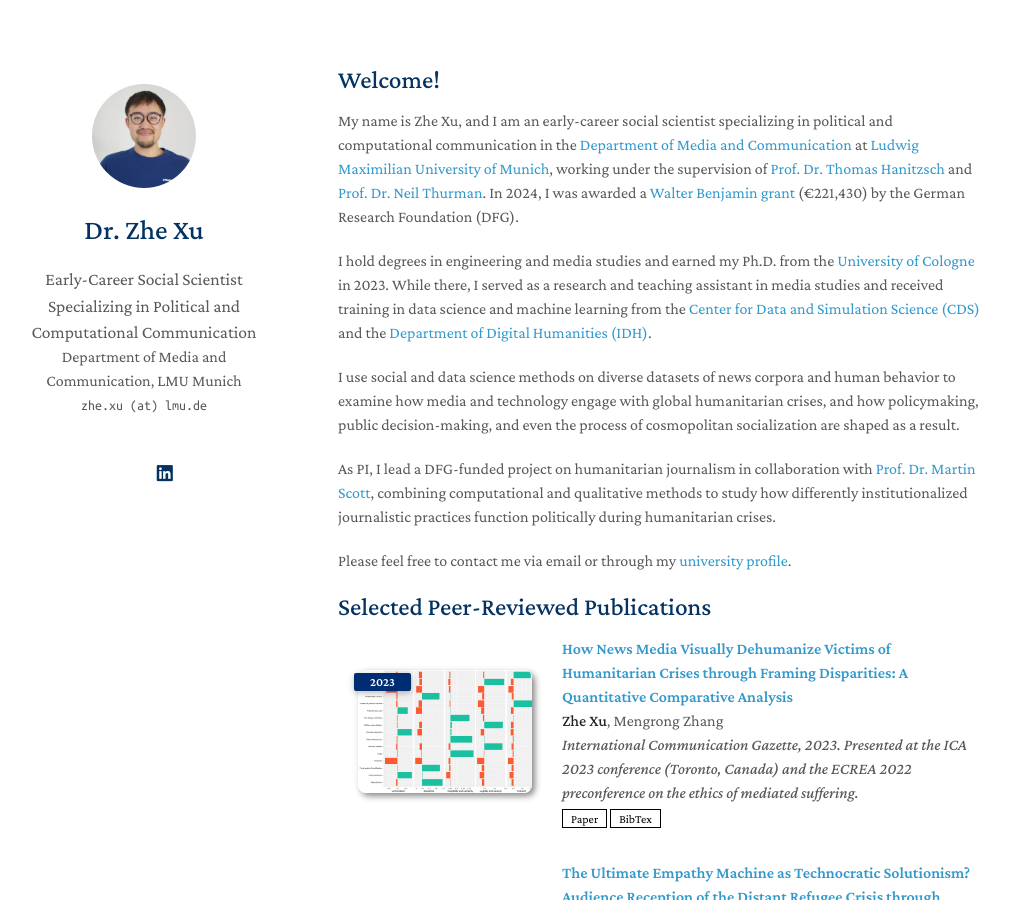
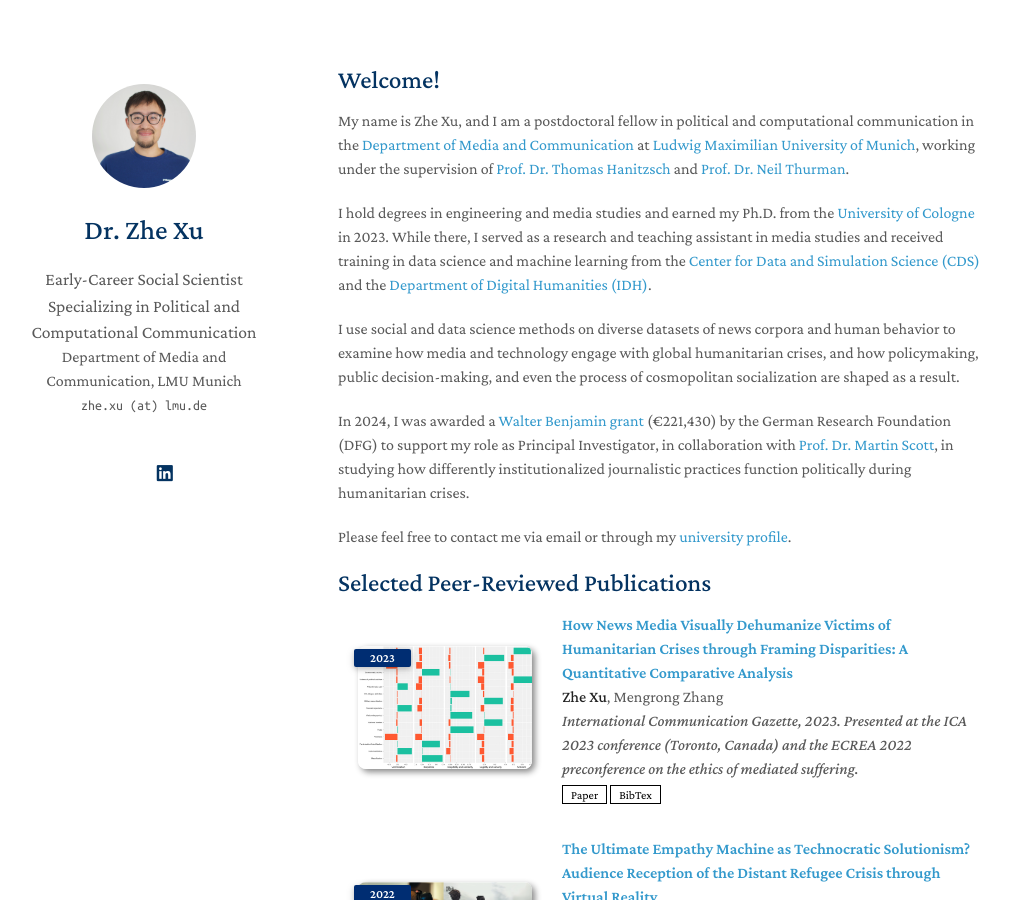
Before and after one commit to zhexuphd/home, a Jekyll site: the page built from index.md, in a window 1280 px wide and 900 px high. Shown: the whole window, without its empty margins (132-1142 px from the left). Built offline with Jekyll 4.4.1, drawn with Linux system fonts in a browser that asks for light colours; a style sheet for code colours, icons or effects is not loaded; our own code applies the rules of GitHub Pages for plain Markdown files.

Commit message:
Update index.md

```diff
--- a/index.md
+++ b/index.md
@@ -3,13 +3,13 @@
 ---
 
 ## Welcome!
-My name is Zhe Xu, and I am an early-career social scientist specializing in political and computational communication in the [Department of Media and Communication](https://www.ifkw.uni-muenchen.de/index.html) at [Ludwig Maximilian University of Munich](https://www.lmu.de/en/), working under the supervision of [Prof. Dr. Thomas Hanitzsch](https://www.ifkw.uni-muenchen.de/organisation/personen/professoren/hanitzsch_thomas/index.html) and [Prof. Dr. Neil Thurman](https://neilthurman.com/). In 2024, I was awarded a [Walter Benjamin grant](https://www.dfg.de/en/research-funding/funding-opportunities/programmes/individual/walter-benjamin) (€221,430) by the German Research Foundation (DFG).
+My name is Zhe Xu, and I am a postdoctoral fellow in political and computational communication in the [Department of Media and Communication](https://www.ifkw.uni-muenchen.de/index.html) at [Ludwig Maximilian University of Munich](https://www.lmu.de/en/), working under the supervision of [Prof. Dr. Thomas Hanitzsch](https://www.ifkw.uni-muenchen.de/organisation/personen/professoren/hanitzsch_thomas/index.html) and [Prof. Dr. Neil Thurman](https://neilthurman.com/).
 
 I hold degrees in engineering and media studies and earned my Ph.D. from the [University of Cologne](https://www.uni-koeln.de/en/) in 2023. While there, I served as a research and teaching assistant in media studies and received training in data science and machine learning from the [Center for Data and Simulation Science (CDS)](https://cds.uni-koeln.de/en/) and the [Department of Digital Humanities (IDH)](https://dh.phil-fak.uni-koeln.de/).
 
 I use social and data science methods on diverse datasets of news corpora and human behavior to examine how media and technology engage with global humanitarian crises, and how policymaking, public decision-making, and even the process of cosmopolitan socialization are shaped as a result.
 
-As PI, I lead a DFG-funded project on humanitarian journalism in collaboration with [Prof. Dr. Martin Scott](https://research-portal.uea.ac.uk/en/persons/martin-scott), combining computational and qualitative methods to study how differently institutionalized journalistic practices function politically during humanitarian crises.
+In 2024, I was awarded a [Walter Benjamin grant](https://www.dfg.de/en/research-funding/funding-opportunities/programmes/individual/walter-benjamin) (€221,430) by the German Research Foundation (DFG) to support my role as Principal Investigator, in collaboration with [Prof. Dr. Martin Scott](https://research-portal.uea.ac.uk/en/persons/martin-scott), in studying how differently institutionalized journalistic practices function politically during humanitarian crises.
 
 Please feel free to contact me via email or through my [university profile](https://www.ifkw.uni-muenchen.de/organisation/personen/mitarbeiter/xu_zhe/index.html).
 
```
